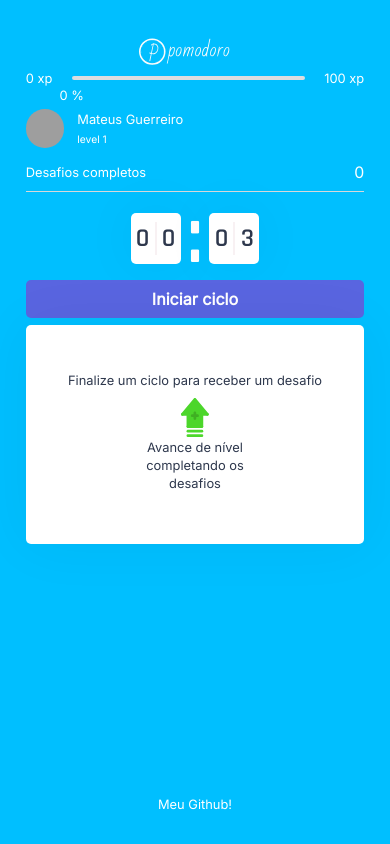
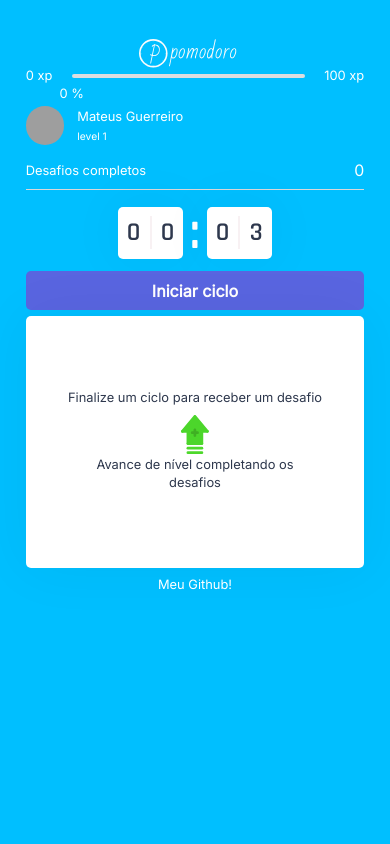
Before and after one commit to gMateus/pomodoro_to_next_level, a Next.js app: page / in a window 390 px wide. Built offline with nearby package versions, Linux system fonts and the light colour scheme; grey boxes are pictures that could not be loaded.

Commit message:
commit_2_1

```diff
--- a/src/components/CountingDown.tsx
+++ b/src/components/CountingDown.tsx
@@ -27,7 +27,7 @@ export function CountingDown() {
                     <span>{minutesLeft}</span>
                     <span>{minutesRight}</span>
                 </div>
-                <span className={styles.pontos}>:</span>
+                <span className={styles.pontos} style={{ fontSize: "4rem" }}>:</span>
                 <div>
                     <span>{secondsLeft}</span>
                     <span>{secondsRight}</span>
--- a/src/pages/index.tsx
+++ b/src/pages/index.tsx
@@ -56,11 +56,10 @@ export default function Home(props: HomeProps) {
               <Challengesbox />
             </div>
           </section>
+          <footer>
+            <a href="https://github.com/gMateus/pomodoro_to_next_level" > Meu Github!</a>
+          </footer>
         </CountDownProvider>
-
-        <footer>
-          <a href="https://github.com/gMateus/pomodoro_to_next_level" > Meu Github!</a>
-        </footer>
       </div>
     </ChallengesProvider>
   )
--- a/src/styles/components/ChallengeBox.module.css
+++ b/src/styles/components/ChallengeBox.module.css
@@ -90,7 +90,7 @@
 
 .challengeActive footer button {
     height: 3rem;
-    width: 7rem;
+    width: rem;
 
     display: flex;
     align-items: center;
@@ -131,7 +131,7 @@
 
         line-height: 1.4;
 
-        max-width: 60%;
+        max-width: 80%;
         margin-top: 0.8rem;
     }
 
@@ -142,15 +142,18 @@
     }
 
     .challengeActive {
-        height: 108%;
+        height: 100%;
+        display: flex;
+        justify-content: center;
+        align-items: center;
     }
 
     .challengeActive header {
         font-weight: 500;
         font-size: 1.2rem;
 
-        padding: 0 8rem 0.2rem;
-        border-bottom: 1px solid var(--gray-line);
+
+        border-bottom: 0.8px solid var(--gray-line);
     }
 
     .challengeActive main img {
--- a/src/styles/components/CountingDown.module.css
+++ b/src/styles/components/CountingDown.module.css
@@ -92,8 +92,8 @@
 
 @media (max-width: 720px) {
     .countingDownContainer {
-        margin: 1rem 0 1rem;
-        width: 10rem;
+        margin: 10px;
+        width: 12rem;
         height: 4rem;
     }
 
--- a/src/styles/pages/Home.module.css
+++ b/src/styles/pages/Home.module.css
@@ -63,6 +63,11 @@
 }
 
 @media (max-width: 720px) {
+
+    .container {
+        height: 100%;
+    }
+
     .container section {
         display: flex;
         flex-direction: column;
@@ -70,20 +75,19 @@
     }
 
     .container section > div:last-child {
-        height: 17rem;
+        height: 19.5rem;
     }
 
     .container header {
+        height: 2.8rem;
+    }
+
+    .container header img {
         height: 3rem;
     }
 
-    .container header img {
-        height: 2.8rem;
-        margin-bottom: 13px;
-    }
-
     .container footer {
-        margin-top: 0.3rem;
+        margin-top: 0.7rem;
     }
 
 
```
